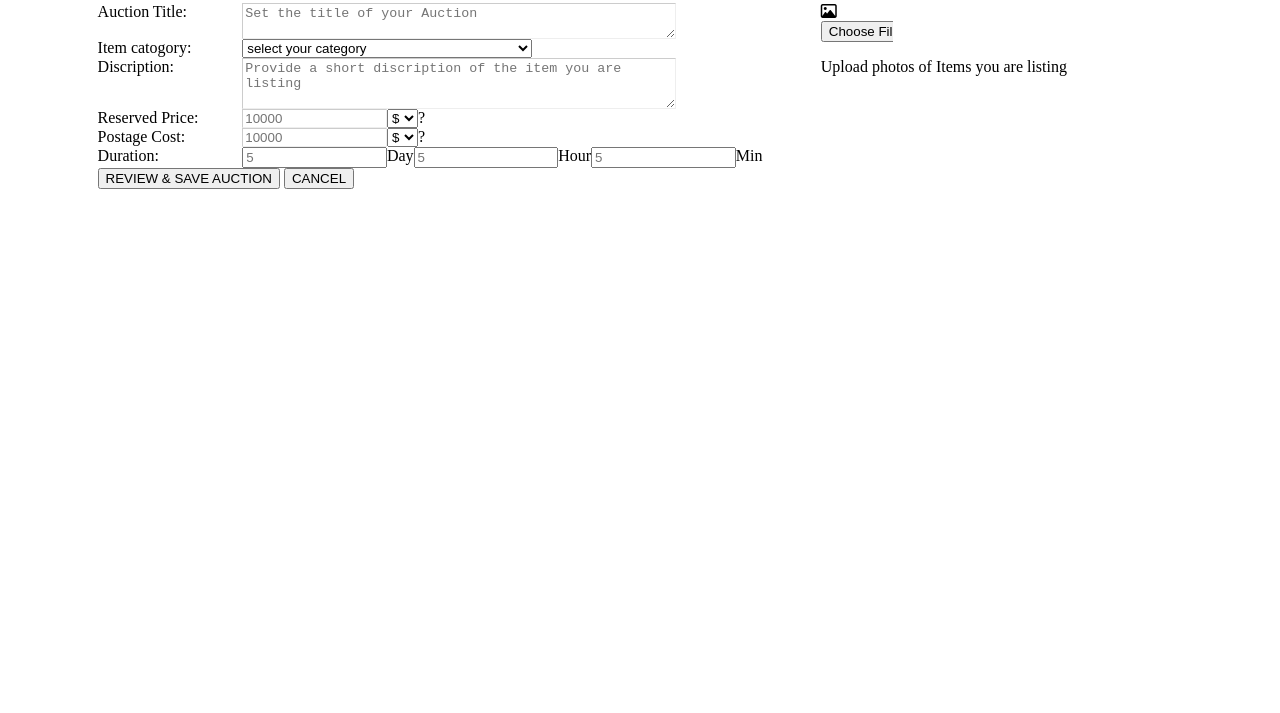
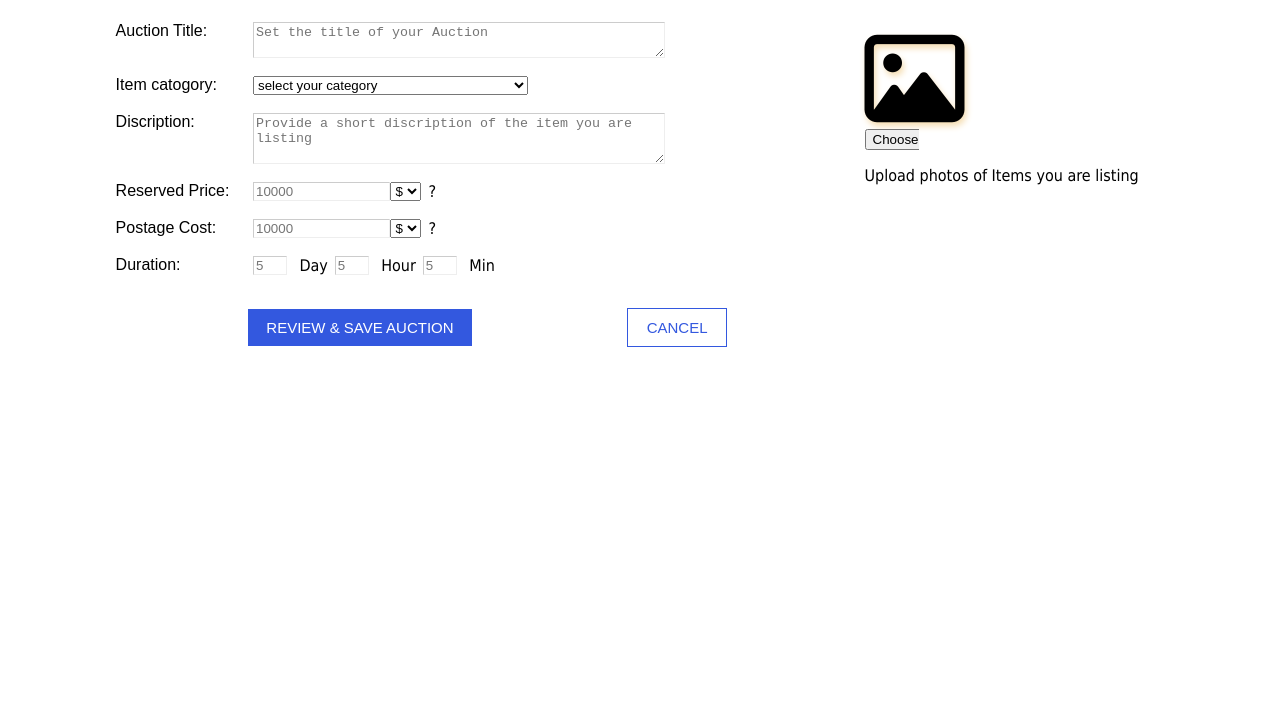
Before and after one commit to ubongndoh/random, a plain HTML site: page index.html in a window 1280 px wide. Shown: the part 87-800 px from the top of the page. Drawn offline with Linux system fonts and the light colour scheme.

Commit message:
updated the css

```diff
--- a/createauction.css
+++ b/createauction.css
@@ -5,7 +5,9 @@
 }
 
 body {
+
     padding: 15px 7%;
+    font-family: 'Segoa UI', 'Tahoma', 'Geneva', 'Verana', sans-serif;
 }
 
 .parent {
@@ -22,15 +24,19 @@ body {
 
 .div2 {
     grid-area: 1 / 2 / 2 / 3;
+    margin: 25px auto;
 }
 
 label {
 
     padding-right: 15px;
     width: 20%;
+    font: 1em sans-serif;
+    font-weight: 500;
 }
 
 input[type=text],
+input[type=number],
 textarea {
     border-top: 1px solid #ccc;
     border-left: 1px solid #ccc;
@@ -46,10 +52,60 @@ input {
     width: 20%;
 }
 
+span {
+    margin: 0 7px;
+}
+
+.duration input {
+    width: 5%;
+    margin-right: 5px;
+}
+
 .selectItem select {
     width: 40%;
 }
 
 .all {
     display: flex;
+    margin: 18px;
 }
+
+.btn button {
+    display: inline-flex;
+    margin-top: 15px;
+    margin-left: 150px;
+    padding: 10px 1.25em;
+    cursor: pointer;
+}
+
+.btn1 {
+    text-align: center;
+    background: #3358DF;
+    color: #fff;
+    border: 0;
+    text-transform: uppercase;
+    font-size: 15px;
+}
+
+.btn2 {
+    text-align: center;
+    background: #fff;
+    color: #3358DF;
+    border: 1px solid;
+    text-transform: uppercase;
+    font-size: 15px;
+}
+
+i {
+    text-shadow: 2px 4px 6px wheat;
+}
+
+.far {
+    font-size: 100px;
+}
+
+/* button:hover {
+    background: #29bde7;
+    outline: 0;
+    transition: background-color 2s ease-out;
+} */
```
